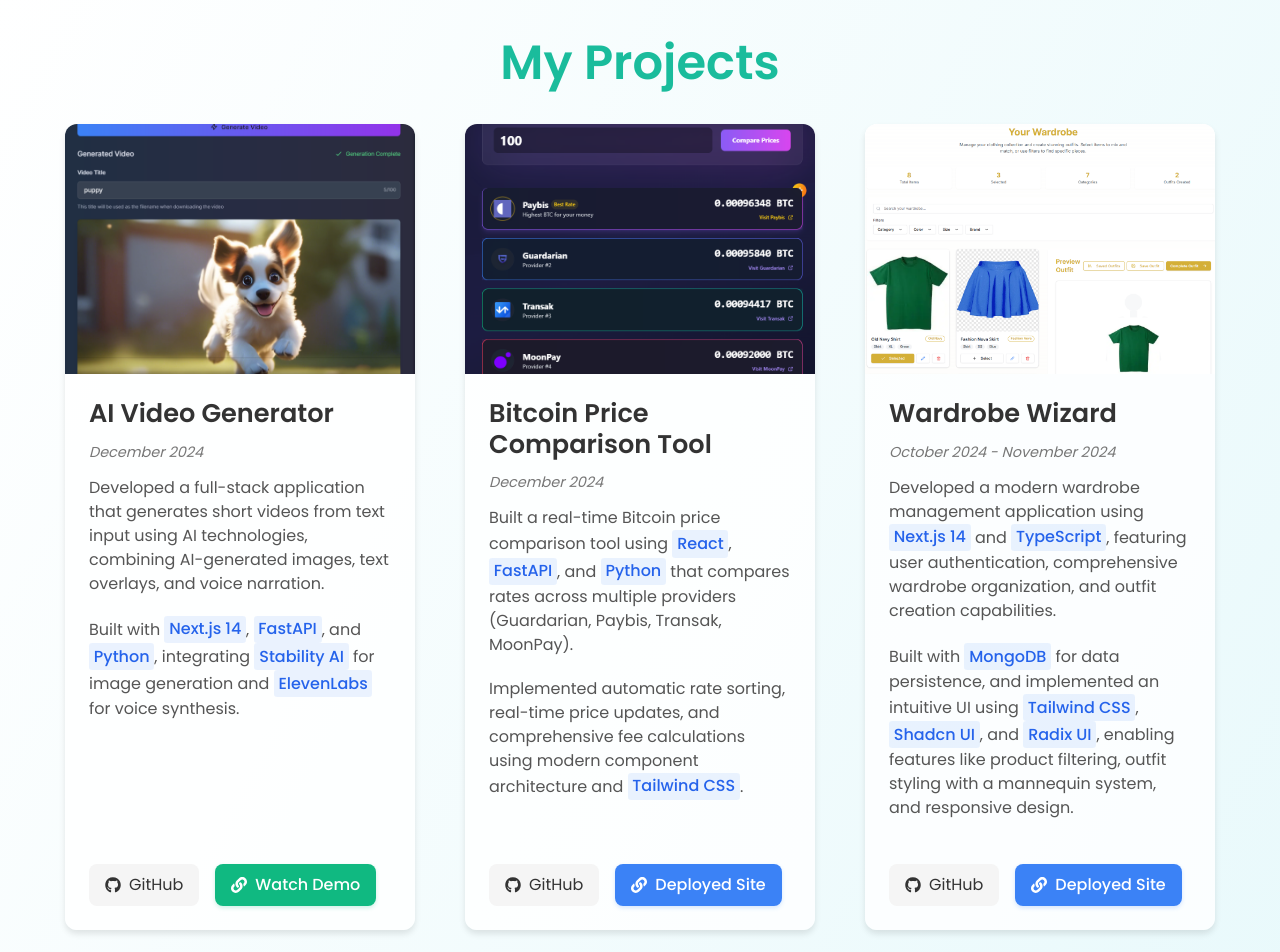
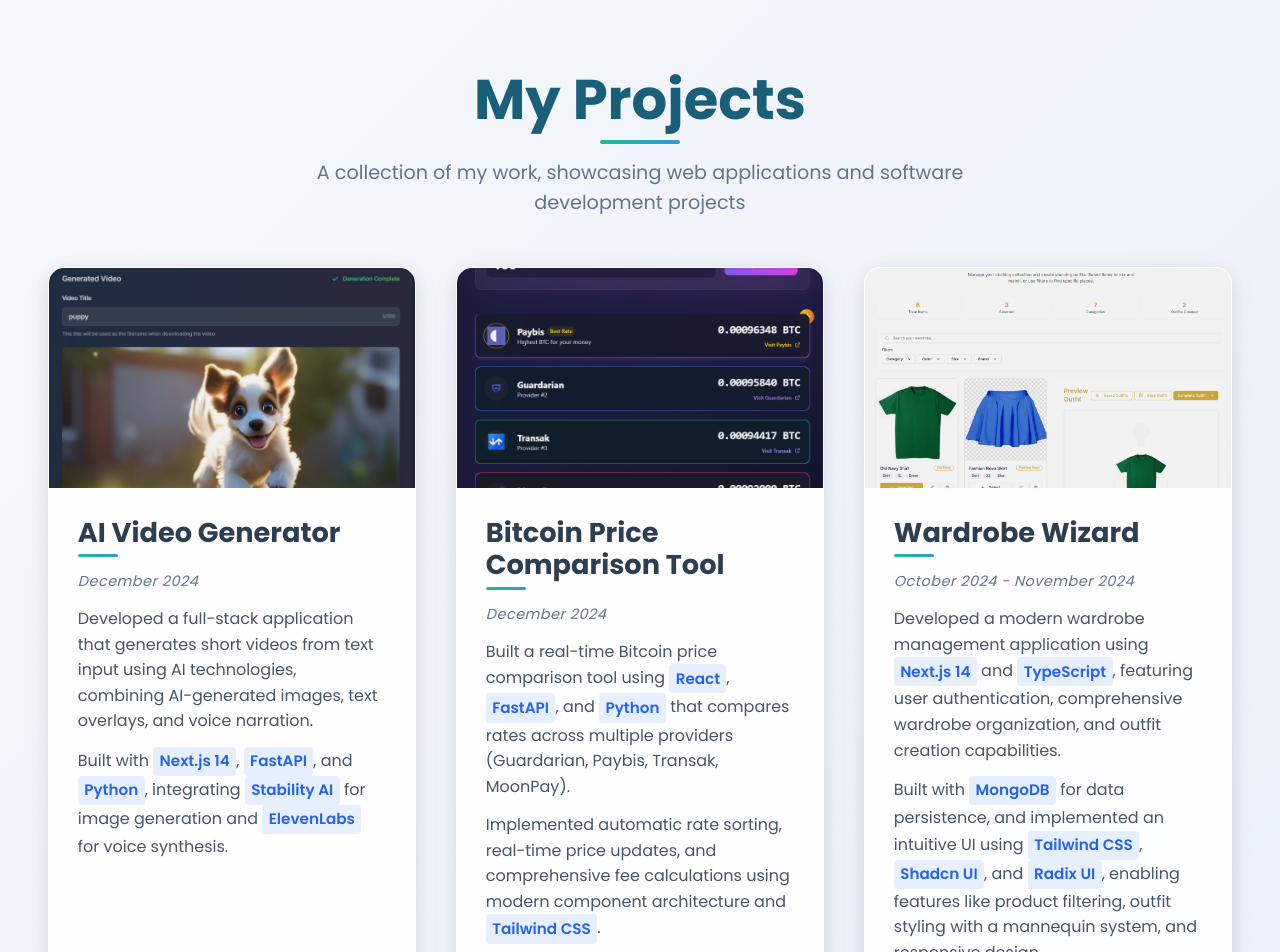
Before and after one commit to aal51282/aal51282.github.io, a Next.js app: page /projects in a window 1280 px wide. Shown: the part 100-1052 px from the top of the page. Built offline with nearby package versions, Linux system fonts and the light colour scheme; a web font is replaced by a local one.

Commit message:
Updated the Projects page.

```diff
--- a/src/app/projects/page.tsx
+++ b/src/app/projects/page.tsx
@@ -8,17 +8,18 @@
 import styles from "./projects.module.css";
 import Image from "next/image";
 import Link from "next/link";
-import { FaGithub, FaLink } from "react-icons/fa";
+import { FaGithub, FaLink, FaVideo } from "react-icons/fa";
 import { projects } from "./projectsData";
 
 const ProjectsPage = () => {
   useEffect(() => {
     AOS.init({
       duration: 800,
-      once: true,
-      offset: 0,
+      once: false,
+      offset: 100,
       disable: false,
-      easing: 'ease-out-cubic'
+      easing: "ease-out-cubic",
+      mirror: true,
     });
   }, []);
 
@@ -27,20 +28,27 @@
       <Nav />
       <main className={styles.main}>
         <section className={styles.projectsPage}>
-          <h1 className={styles.title}>My Projects</h1>
+          <h1 className={styles.title} data-aos="fade-down">
+            My Projects
+          </h1>
+          <p
+            className={styles.subtitle}
+            data-aos="fade-up"
+            data-aos-delay="100"
+          >
+            A collection of my work, showcasing web applications and software
+            development projects
+          </p>
+
           <div className={styles.projectsContainer}>
             {projects.map((project, index) => (
               <div
                 key={index}
                 className={styles.projectCard}
                 data-aos="fade-up"
-                data-aos-delay={index * 150}
-                style={{
-                  width: "350px",
-                  flex: "1 1 350px",
-                  maxWidth: "350px",
-                }}
+                data-aos-delay={index * 100}
               >
+                <div className={styles.imageContainer}>
                   <Image
                     src={project.image}
                     alt={project.title}
@@ -49,6 +57,7 @@
                     className={styles.projectImage}
                     priority={index < 3}
                   />
+                </div>
                 <div className={styles.projectContent}>
                   <h2 className={styles.projectTitle}>{project.title}</h2>
                   <p className={styles.projectDate}>
@@ -56,9 +65,7 @@
                   </p>
                   <div className={styles.projectDescription}>
                     {project.description.map((desc, i) => (
-                      <p key={i} style={{ marginBottom: '0.5rem' }}>
-                        {desc}
-                      </p>
+                      <p key={i}>{desc}</p>
                     ))}
                   </div>
                   <div className={styles.projectLinks}>
@@ -79,7 +86,7 @@
                         rel="noopener noreferrer"
                         className={`${styles.link} ${styles.highlightedLink}`}
                       >
-                        <FaLink /> Deployed Site
+                        <FaLink /> View Live
                       </Link>
                     )}
                     {project.videoDemo && (
@@ -89,7 +96,7 @@
                         rel="noopener noreferrer"
                         className={`${styles.link} ${styles.videoLink}`}
                       >
-                        <FaLink /> Watch Demo
+                        <FaVideo /> Watch Demo
                       </Link>
                     )}
                   </div>
--- a/src/app/projects/projects.module.css
+++ b/src/app/projects/projects.module.css
@@ -1,86 +1,140 @@
 .main {
   min-height: 100vh;
   width: 100%;
-  background: linear-gradient(to bottom right, #ffffff, #e0f7fa);
+  background: linear-gradient(135deg, #f5f7fa 0%, #e4ecfb 100%);
+  padding-bottom: 2rem;
 }
 
 .projectsPage {
-  padding: 4rem 2rem;
+  padding: 6rem 2rem 4rem;
   min-height: 100vh;
 }
 
 .title {
   text-align: center;
-    font-size: 3rem;
-    margin-bottom: 2rem;
-    color: #1abc9c;
+  font-size: 3.5rem;
+  margin-bottom: 1.5rem;
+  color: #1a5f7a;
+  position: relative;
+  font-weight: 700;
+}
+
+.title::after {
+  content: "";
+  position: absolute;
+  width: 80px;
+  height: 4px;
+  background: linear-gradient(90deg, #1abc9c, #3498db);
+  bottom: -10px;
+  left: 50%;
+  transform: translateX(-50%);
+  border-radius: 2px;
+}
+
+.subtitle {
+  text-align: center;
+  font-size: 1.2rem;
+  color: #64748b;
+  max-width: 700px;
+  margin: 0 auto 3rem;
+  line-height: 1.6;
 }
 
 .projectsContainer {
   display: grid;
   grid-template-columns: repeat(auto-fit, minmax(350px, 1fr));
-    gap: 2rem;
-    max-width: 1200px;
+  gap: 2.5rem;
+  max-width: 1400px;
   margin: 0 auto;
   padding: 0 1rem;
 }
 
 .projectCard {
-    background-color: rgba(255, 255, 255, 0.8);
-    border-radius: 12px;
+  background-color: rgba(255, 255, 255, 0.9);
+  border-radius: 16px;
   overflow: hidden;
-    box-shadow: 0 4px 6px rgba(0, 0, 0, 0.1);
-    transition: transform 0.3s ease, box-shadow 0.3s ease;
+  box-shadow: rgba(17, 17, 26, 0.1) 0px 4px 16px,
+    rgba(17, 17, 26, 0.05) 0px 8px 32px;
+  transition: all 0.4s cubic-bezier(0.175, 0.885, 0.32, 1.275);
   display: flex;
   flex-direction: column;
   height: 100%;
   max-width: 400px;
   margin: 0 auto;
+  position: relative;
+  border: 1px solid rgba(255, 255, 255, 0.8);
 }
 
 .projectCard:hover {
-    transform: translateY(-5px);
-    box-shadow: 0 10px 15px rgba(0, 0, 0, 0.2);
+  transform: translateY(-10px);
+  box-shadow: rgba(0, 0, 0, 0.1) 0px 10px 50px;
+}
+
+.imageContainer {
+  position: relative;
+  overflow: hidden;
+  height: 220px;
 }
 
 .projectImage {
   width: 100%;
-    height: 250px;
+  height: 100%;
   object-fit: cover;
   object-position: center;
+  transition: transform 0.5s ease;
+  filter: brightness(0.95);
+}
+
+.projectCard:hover .projectImage {
+  transform: scale(1.05);
+  filter: brightness(1.05);
 }
 
 .projectContent {
-    padding: 1.5rem;
+  padding: 1.8rem;
   flex-grow: 1;
   display: flex;
   flex-direction: column;
-    gap: 0.75rem;
+  gap: 0.8rem;
 }
 
 .projectTitle {
-    font-size: 1.6rem;
-    color: #333333;
+  font-size: 1.7rem;
+  color: #2c3e50;
   line-height: 1.2;
   margin: 0;
-    font-weight: 600;
+  font-weight: 700;
+  position: relative;
+  padding-bottom: 0.5rem;
+}
+
+.projectTitle::after {
+  content: "";
+  position: absolute;
+  left: 0;
+  bottom: 0;
+  width: 40px;
+  height: 3px;
+  background: linear-gradient(90deg, #1abc9c, #3498db);
+  border-radius: 2px;
 }
 
 .projectDate {
   font-size: 0.9rem;
-    color: #777777;
+  color: #64748b;
   margin: 0;
+  letter-spacing: 0.5px;
 }
 
 .projectDescription {
   font-size: 1rem;
-    color: #555555;
+  color: #475569;
   flex-grow: 1;
   display: flex;
   flex-direction: column;
-    gap: 0.75rem;
+  gap: 0.8rem;
   margin: 0;
-    line-height: 1.5;
+  line-height: 1.6;
 }
 
 .projectDescription p {
@@ -89,11 +143,18 @@
 
 .techHighlight {
   color: #2563eb;
-    font-weight: 500;
-    padding: 0.1rem 0.3rem;
-    border-radius: 0.2rem;
-    background-color: rgba(59, 130, 246, 0.1);
+  font-weight: 600;
+  padding: 0.15rem 0.4rem;
+  border-radius: 0.25rem;
+  background-color: rgba(59, 130, 246, 0.12);
   display: inline-block;
+  font-size: 0.95rem;
+  transition: all 0.2s ease;
+}
+
+.techHighlight:hover {
+  background-color: rgba(59, 130, 246, 0.2);
+  transform: translateY(-1px);
 }
 
 .projectLinks {
@@ -101,47 +162,74 @@
   gap: 1rem;
   margin-top: 1.5rem;
   flex-wrap: wrap;
+  justify-content: center;
 }
 
 .link {
   display: flex;
   align-items: center;
   gap: 0.5rem;
-    padding: 0.5rem 1rem;
-    border-radius: 0.5rem;
+  padding: 0.6rem 1.2rem;
+  border-radius: 8px;
   transition: all 0.3s ease;
   text-decoration: none;
   color: #333;
-    background-color: #f5f5f5;
+  background-color: #f1f5f9;
+  font-weight: 500;
+  font-size: 0.95rem;
+  border: 1px solid rgba(0, 0, 0, 0.05);
 }
 
 .link:hover {
-    transform: translateY(-2px);
-    background-color: #e0e0e0;
+  transform: translateY(-3px);
+  box-shadow: 0 7px 14px rgba(0, 0, 0, 0.1);
 }
 
 .highlightedLink {
-    background-color: #3b82f6;
+  background: linear-gradient(135deg, #3b82f6, #2563eb);
   color: white;
   font-weight: 500;
-    box-shadow: 0 2px 4px rgba(59, 130, 246, 0.2);
+  box-shadow: 0 2px 4px rgba(37, 99, 235, 0.25);
+  border: none;
 }
 
 .highlightedLink:hover {
-    background-color: #2563eb;
-    transform: translateY(-2px);
-    box-shadow: 0 4px 6px rgba(59, 130, 246, 0.3);
+  background: linear-gradient(135deg, #2563eb, #1d4ed8);
+  transform: translateY(-3px);
+  box-shadow: 0 7px 14px rgba(37, 99, 235, 0.3);
 }
 
 .videoLink {
-    background-color: #10b981;
+  background: linear-gradient(135deg, #10b981, #059669);
   color: white;
   font-weight: 500;
-    box-shadow: 0 2px 4px rgba(16, 185, 129, 0.2);
+  box-shadow: 0 2px 4px rgba(16, 185, 129, 0.25);
+  border: none;
 }
 
 .videoLink:hover {
-    background-color: #059669;
-    transform: translateY(-2px);
-    box-shadow: 0 4px 6px rgba(16, 185, 129, 0.3);
+  background: linear-gradient(135deg, #059669, #047857);
+  transform: translateY(-3px);
+  box-shadow: 0 7px 14px rgba(16, 185, 129, 0.3);
 }
+
+@media (max-width: 768px) {
+  .projectsContainer {
+    grid-template-columns: repeat(auto-fit, minmax(300px, 1fr));
+    gap: 2rem;
+  }
+
+  .title {
+    font-size: 2.8rem;
+    margin-bottom: 1.2rem;
+  }
+
+  .subtitle {
+    font-size: 1.1rem;
+    margin-bottom: 2.5rem;
+  }
+
+  .projectContent {
+    padding: 1.5rem;
+  }
+}
```
Lines whose indentation alone changed are shown as unchanged.
